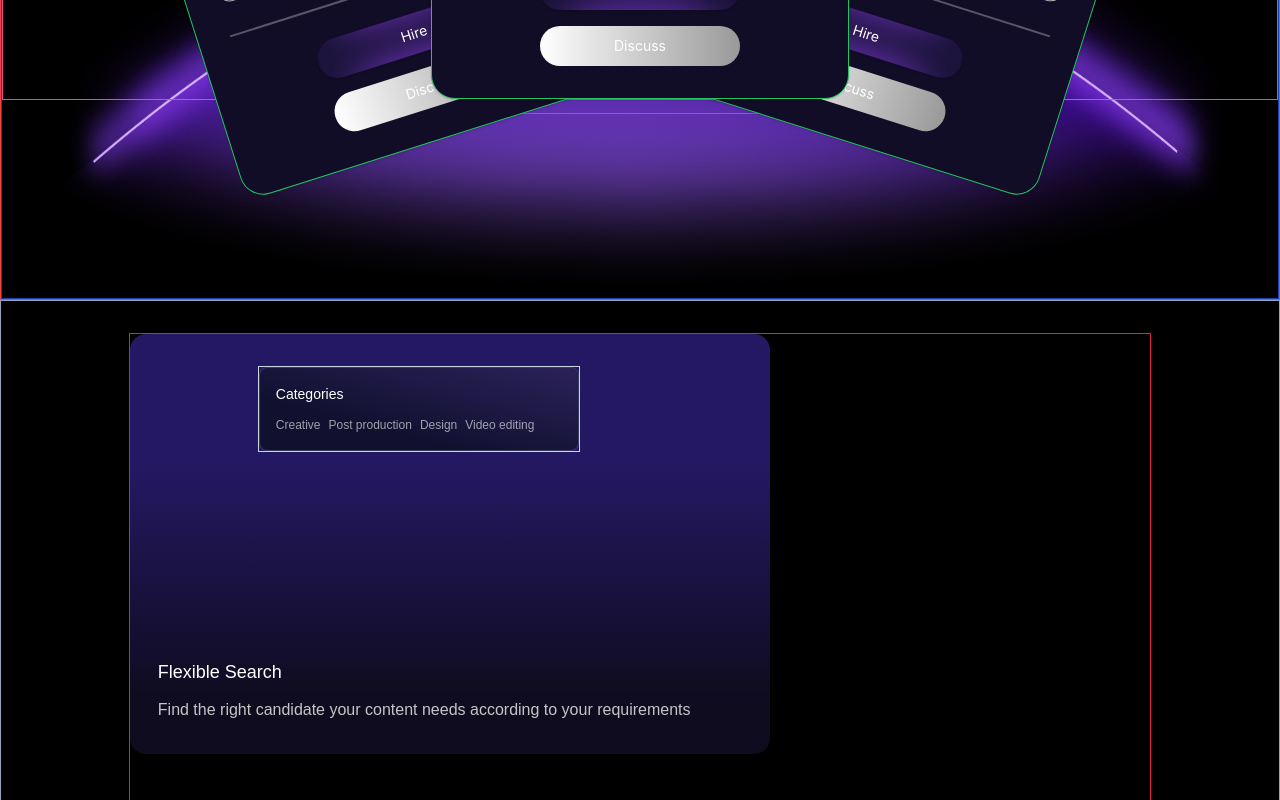
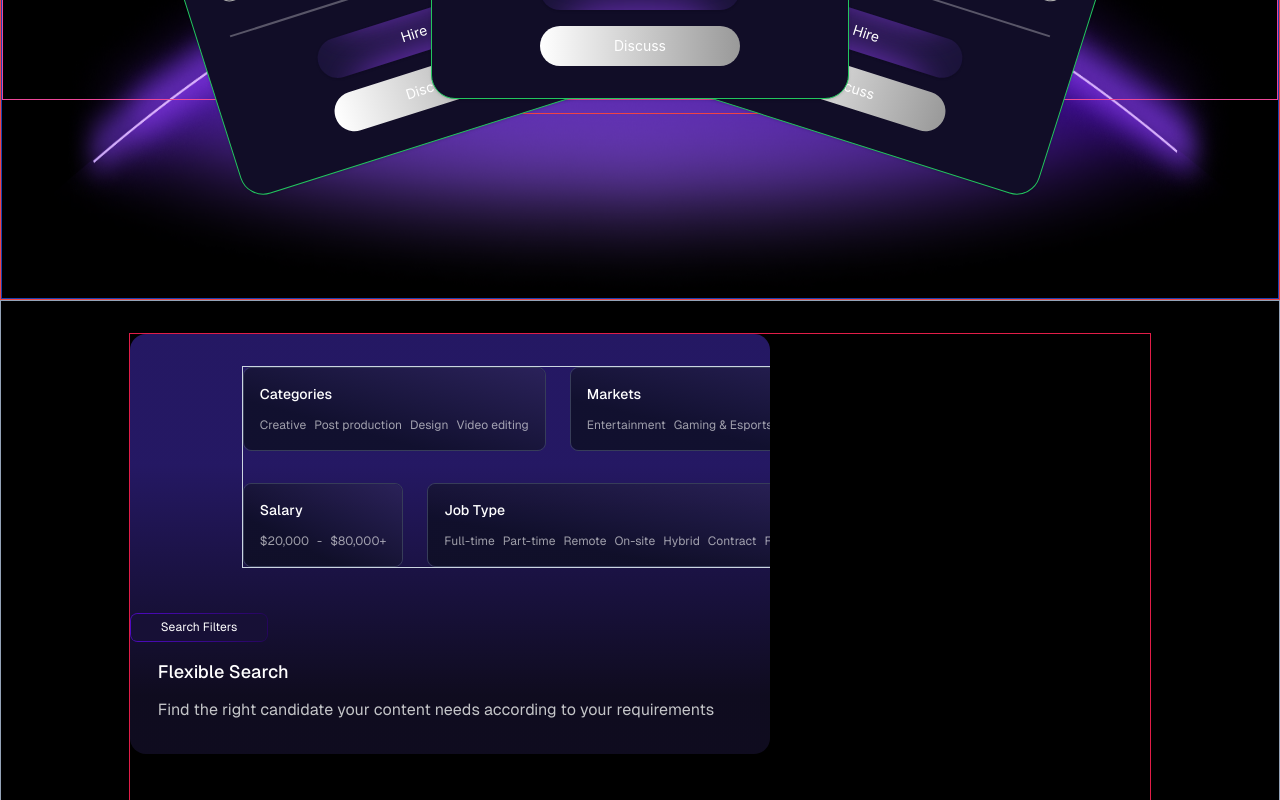
Before and after one commit to Amarprasad33/content-society, a Next.js app: page /templanding in a window 1280 px wide. Shown: the part 825-1625 px from the top of the page. Built offline with nearby package versions, Linux system fonts and the light colour scheme; no server answers.

Commit message:
variable-fonts-weight-fix

```diff
--- a/src/app/globals.css
+++ b/src/app/globals.css
@@ -3,7 +3,8 @@
 @tailwind utilities;
 
 body {
-  font-family: Arial, Helvetica, sans-serif;
+  /* font-family: Arial, Helvetica, sans-serif; */
+  font-family: var(--font-geist-sans), sans-serif;
   background-color: #000;
   color: #fff;
 }
--- a/src/app/templanding/page.tsx
+++ b/src/app/templanding/page.tsx
@@ -161,28 +161,32 @@ export default function TempLanding() {
         <div className="border border-rose-600 w-[80%] h-[70vh] mt-8">
           <div className="w-full">
             {/* Card-1 */}
-            <div className="relative w-[640px] h-[420px] rounded-2xl bg-[linear-gradient(to_top,_rgba(18,14,37,0.84)_14%,_rgba(53,35,144,0.69)_69%)]">
+            <div className="relative w-[640px] h-[420px] overflow-hidden rounded-2xl bg-[linear-gradient(to_top,_rgba(18,14,37,0.84)_14%,_rgba(53,35,144,0.69)_69%)]">
               {/* Search Filter cards border-[#282D43] */}
-              <div className="cards-container absolute left-32 top-8 border border-slate-300">
-                <div className="flex gap-3">
-                  <div className="relative rounded-lg p-4 w-80 border border-[#373d59]">
-                    {/* Gradient Background */}
-                    <div className="absolute inset-0 bg-[#101129] opacity-80 rounded-lg"></div>
-                    <div className="absolute inset-0 bg-[linear-gradient(to_bottom_left,_rgba(120,86,220,0.4)_-47%,_rgba(0,0,0,0.1)_70%)] rounded-lg"></div>
-
-                    {/* Solid Color Overlay */}
-
-                    <div className="relative z-10 text-white flex flex-col gap-3">
-                      <div className="text-sm font-medium">Categories</div>
-                      <div className="text-[12px] font-normal flex gap-2 text-white/60">
-                        <div>Creative</div>
-                        <div>Post production</div>
-                        <div>Design</div>
-                        <div>Video editing</div>
-                      </div>
-                    </div>
-                  </div>
+              <div className="cards-container flex flex-col gap-8 absolute left-28 top-8 border border-slate-300">
+                <div className="flex gap-6">
+                  <Bento_1_FilterCard
+                    filterHeading="Categories"
+                    filterOptions={["Creative", "Post production", "Design", "Video editing"]}
+                  />
+                  <Bento_1_FilterCard
+                    filterHeading="Markets"
+                    filterOptions={["Entertainment", "Gaming & Esports", "Education", "IM", "Media"]}
+                  />
                 </div>
+                <div className="flex gap-6">
+                  <Bento_1_FilterCard
+                    filterHeading="Salary"
+                    filterOptions={["$20,000", "-", "$80,000+"]}
+                  />
+                  <Bento_1_FilterCard
+                    filterHeading="Job Type"
+                    filterOptions={["Full-time", "Part-time", "Remote", "On-site", "Hybrid", "Contract", "Freelance"]}
+                  />
+                </div>
+              </div>
+              <div className="p-[1px] rounded-lg bg-gradient-to-r from-[#4E0AC2] to-[#25055C] w-fit bottom-[7rem] absolute" style={{'left': 'calc(100% - 23rem);'}}>
+                <button className="bg-[#171036] px-[30px] pt-[5px] pb-[6px] w-full h-full text-xs font-normal rounded-[6px]">Search Filters</button>
               </div>
               {/* Copy */}
               <div className="absolute bottom-8 left-7 flex flex-col gap-3 ">
@@ -200,3 +204,25 @@ export default function TempLanding() {
 
   );
 }
+
+
+const Bento_1_FilterCard = ({ filterHeading, filterOptions }: { filterHeading: string, filterOptions: string[] }) => {
+  return (
+    <div className="relative w-fit rounded-lg p-4 border border-[#373d59] hover:shadow-[0px_0px_9px_3px_rgba(102,_47,_212,_0.35)] transition-shadow duration-200">
+      {/* Gradient Background */}
+      <div className="absolute inset-0 bg-[#101129] opacity-80 rounded-lg"></div>
+      <div className="absolute inset-0 bg-[linear-gradient(to_bottom_left,_rgba(120,86,220,0.4)_-47%,_rgba(0,0,0,0.1)_70%)] rounded-lg"></div>
+
+      {/* Solid Color Overlay */}
+
+      <div className="relative z-10 text-white flex flex-col gap-3">
+        <div className="text-sm font-medium">{filterHeading}</div>
+        <div className="text-[12px] font-normal flex gap-2 text-white/60">
+          {filterOptions.map((item: string) => (
+            <div key={item} className="whitespace-nowrap">{item}</div>
+          ))}
+        </div>
+      </div>
+    </div>
+  )
+}
```
